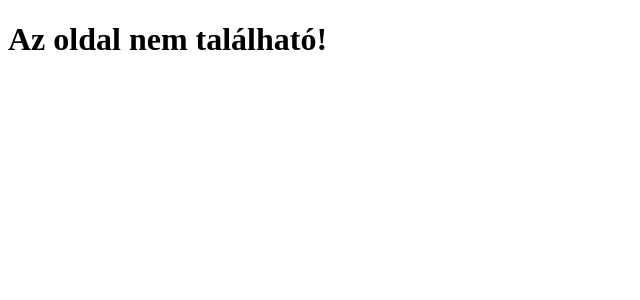
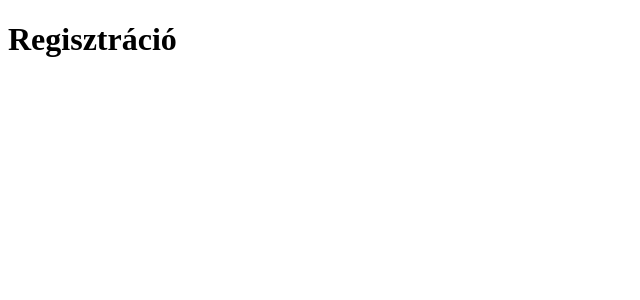
Before and after one commit to mcitomi/minerva, a React (Create React App) app in the folder frontend/: page /registration in a window 1280 px wide. Shown: the top 300 px of the page, without its empty margins (0-640 px from the left). Built offline with nearby package versions, Linux system fonts and the light colour scheme.

Commit message:
create login.jsx and registration.jsx

```diff
--- a/frontend/src/App.jsx
+++ b/frontend/src/App.jsx
@@ -1,6 +1,6 @@
 import React from "react";
 import { BrowserRouter as Router, Routes, Route } from "react-router-dom";
-import { Home, About, NotFound } from "./pages/index.js"
+import { Home, About, Login, Registration ,NotFound } from "./pages/index.js"
 
 export default () => {
     return (
@@ -8,6 +8,8 @@ export default () => {
             <Routes>
                 <Route path="/" element={<Home></Home>}></Route>
                 <Route path="/about" element={<About></About>}></Route>
+                <Route path="/login" element={<Login></Login>}></Route>
+                <Route path="/registration" element={<Registration></Registration>}></Route>
                 {/* Ide a többi oldalt */}
                 <Route path="*" element={<NotFound></NotFound>}></Route>
             </Routes>
--- a/frontend/src/pages/index.js
+++ b/frontend/src/pages/index.js
@@ -1,3 +1,5 @@
 export { default as Home } from "./home.jsx";
 export { default as About } from "./about.jsx";
+export { default as Login } from "./login.jsx";
+export { default as Registration } from "./registration.jsx";
 export { default as NotFound } from "./notfound.jsx";
--- /dev/null
+++ b/frontend/src/pages/login.jsx
@@ -0,0 +1,3 @@
+export default () => {
+    return <h1>Bejelentkezés</h1>;
+}
--- /dev/null
+++ b/frontend/src/pages/registration.jsx
@@ -0,0 +1,3 @@
+export default () => {
+    return <h1>Regisztráció</h1>;
+}
```
